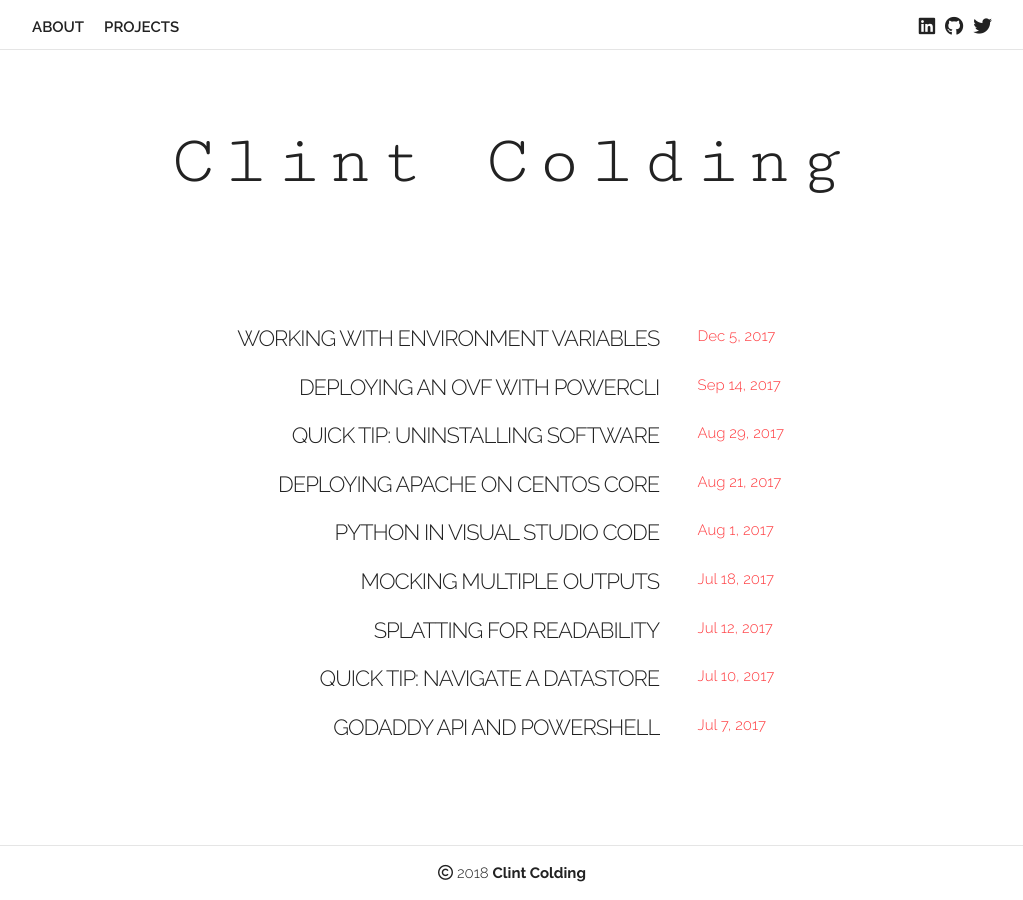
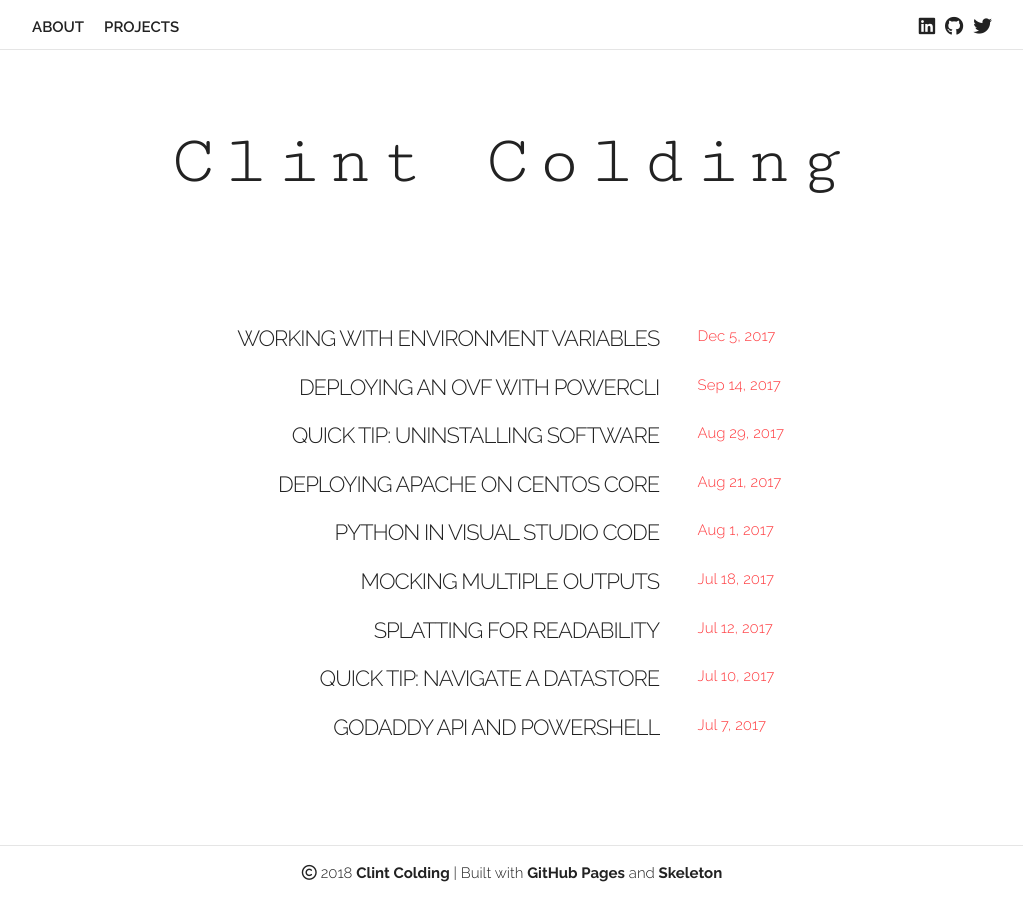
Before and after one commit to clintcolding/clintcolding.github.io, a Jekyll site: the page built from index.md, in a window 1280 px wide. Shown: the whole page, without its empty margins (128-1151 px from the left). Built offline with Jekyll 4.4.1, drawn with Linux system fonts in a browser that asks for light colours; nearby versions of some CDN libraries.

Commit message:
Updated footer text

```diff
--- a/_includes/footer.html
+++ b/_includes/footer.html
@@ -1,7 +1,8 @@
 <div class="footer">
   <div class="container">
     <div class="row">
-        <i class="fa fa-copyright" aria-hidden="true"></i> {{ 'now' | date: "%Y" }} <a href="/"><strong>{{ site.title | escape }}</strong></a>
+        <i class="fa fa-copyright" aria-hidden="true"></i> {{ 'now' | date: "%Y" }} <a href="/">{{ site.title | escape }}</a> |
+        Built with <a href="https://pages.github.com/">GitHub Pages</a> and <a href="http://getskeleton.com/">Skeleton</a>
     </div>
   </div>
 </div>
--- a/css/custom.css
+++ b/css/custom.css
@@ -37,6 +37,7 @@ body {
 .footer a {
     color: #222;
     text-decoration: none;
+    font-weight: bold;
 }
 
 .footer a:hover {
```
